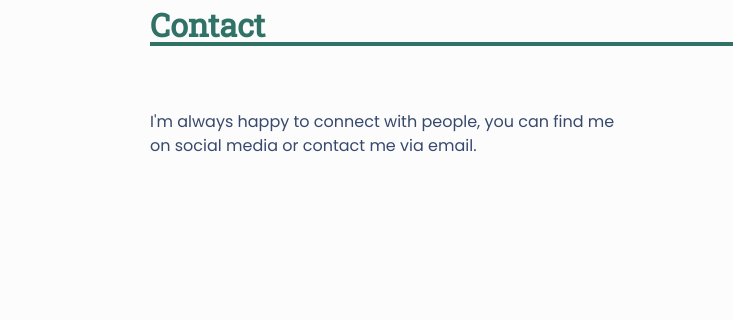
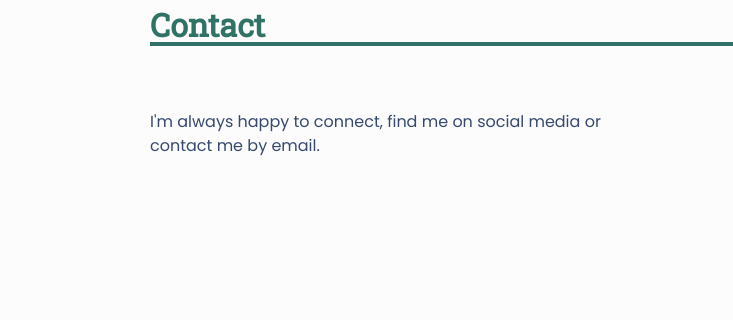
Before and after one commit to RichardBacon/personal-website, a Gatsby site: page / in a window 1280 px wide. Shown: the part 2685-3005 px from the top of the page, 0-733 px from the left. Built offline with nearby package versions, Linux system fonts and the light colour scheme; Gatsby itself is replaced by a stand-in of ours.

Commit message:
Update wording in contact section

```diff
--- a/src/components/contact.js
+++ b/src/components/contact.js
@@ -5,8 +5,8 @@ const Contact = ({ id }) => {
   return (
     <div className={styles.content}>
       <p className={styles.paragraph}>
-        I'm always happy to connect with people, you can find me on social media
-        or contact me via email.
+        I'm always happy to connect, find me on social media or contact me by
+        email.
       </p>
 
       <ul className={styles.list}>
```
